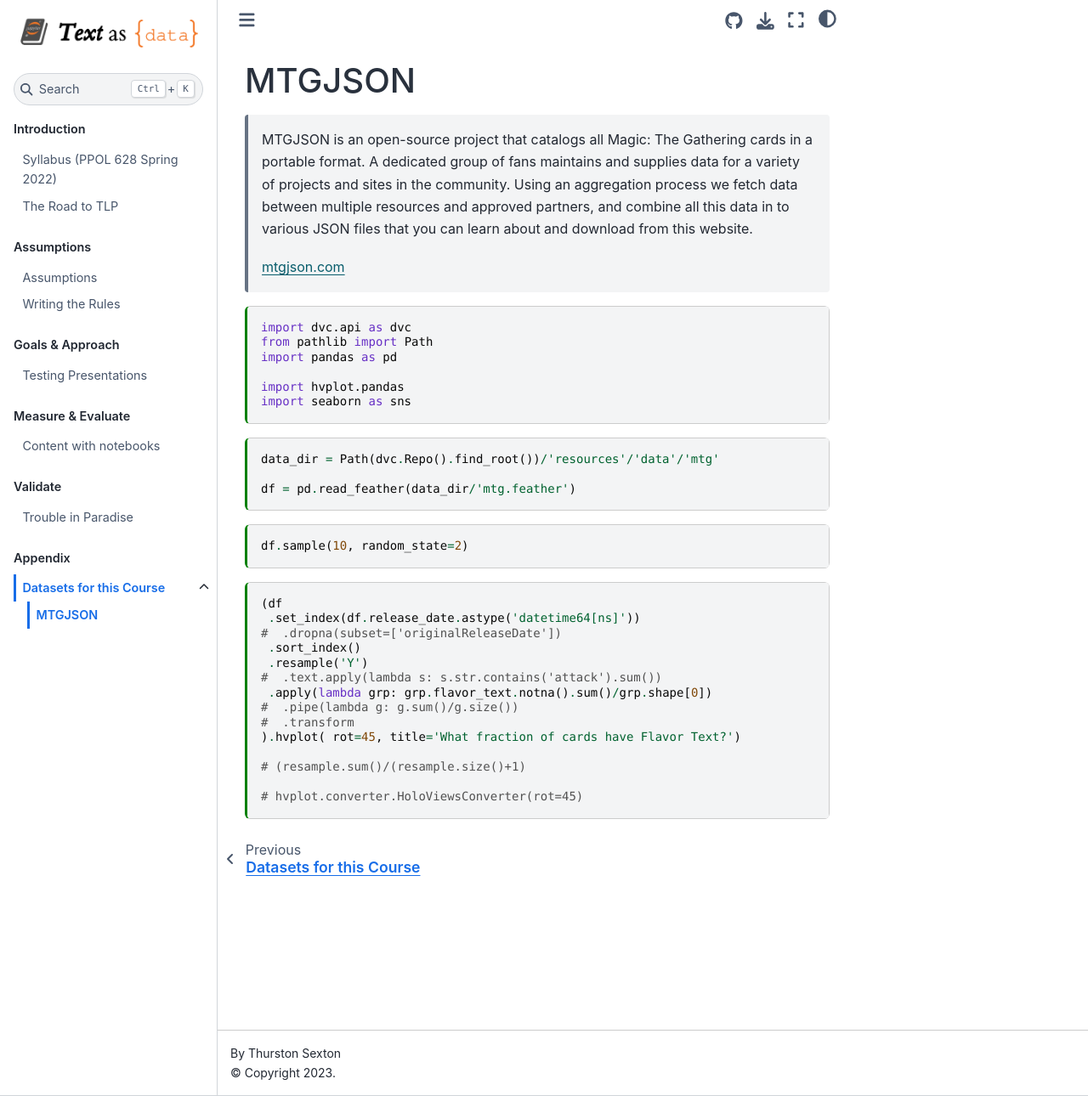
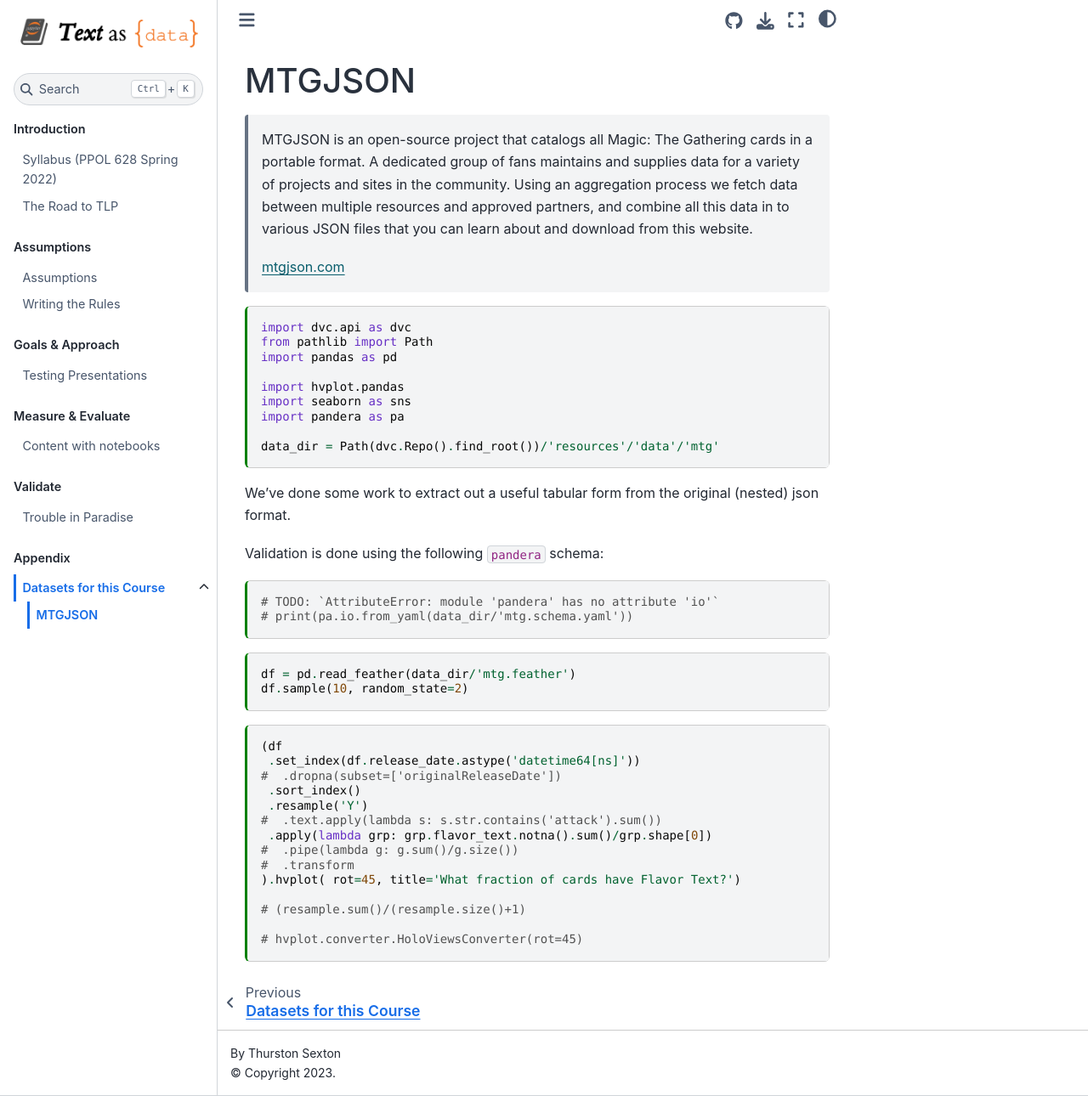
Before and after one commit to TLP-COI/text-data-course, a Jupyter Book: the page built from content/appendix/datasets/mtgjson-nb.md, in a window 1280 px wide and 1290 px high. Shown: the whole window at 85% size. Built offline with Jupyter Book 1.0.4 settings and Sphinx 7.4.7 and the Sphinx Book theme 1.1.4, drawn with Linux system fonts in a browser that asks for light colours.

````diff
--- a/content/appendix/datasets/mtgjson-nb.md
+++ b/content/appendix/datasets/mtgjson-nb.md
@@ -24,16 +24,22 @@
 
 import hvplot.pandas
 import seaborn as sns
+import pandera as pa
 
+data_dir = Path(dvc.Repo().find_root())/'resources'/'data'/'mtg'
+```
+
+We've done some work to extract out a useful tabular form from the original (nested) json format.
+
+Validation is done using the following `pandera` schema:
+
+```{code-cell} ipython3
+# TODO: `AttributeError: module 'pandera' has no attribute 'io'`
+# print(pa.io.from_yaml(data_dir/'mtg.schema.yaml'))
 ```
 
 ```{code-cell} ipython3
-data_dir = Path(dvc.Repo().find_root())/'resources'/'data'/'mtg'
-
 df = pd.read_feather(data_dir/'mtg.feather')
-```
-
-```{code-cell} ipython3
 df.sample(10, random_state=2)
 ```
 
````
Also changed, not shown: 1 other file.
